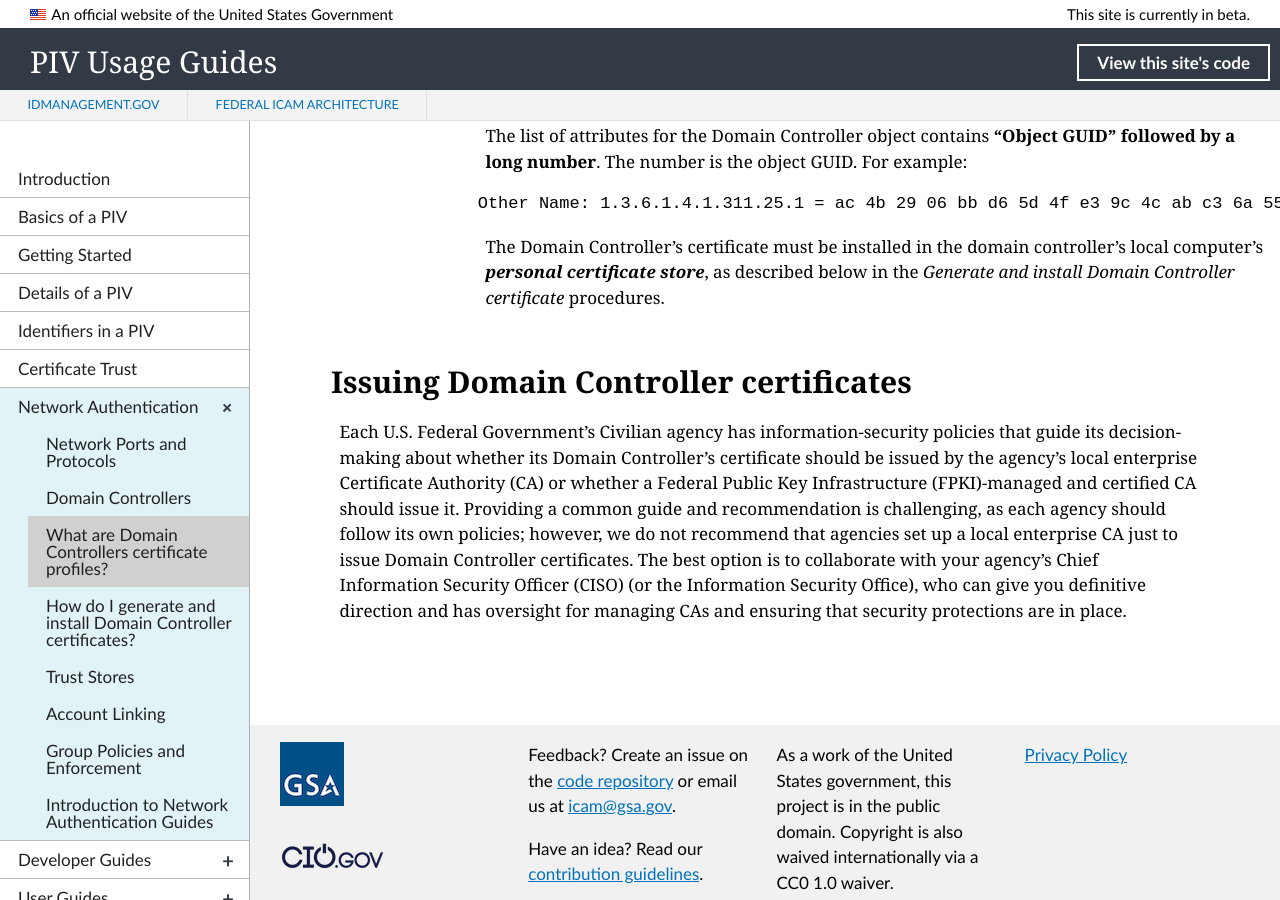
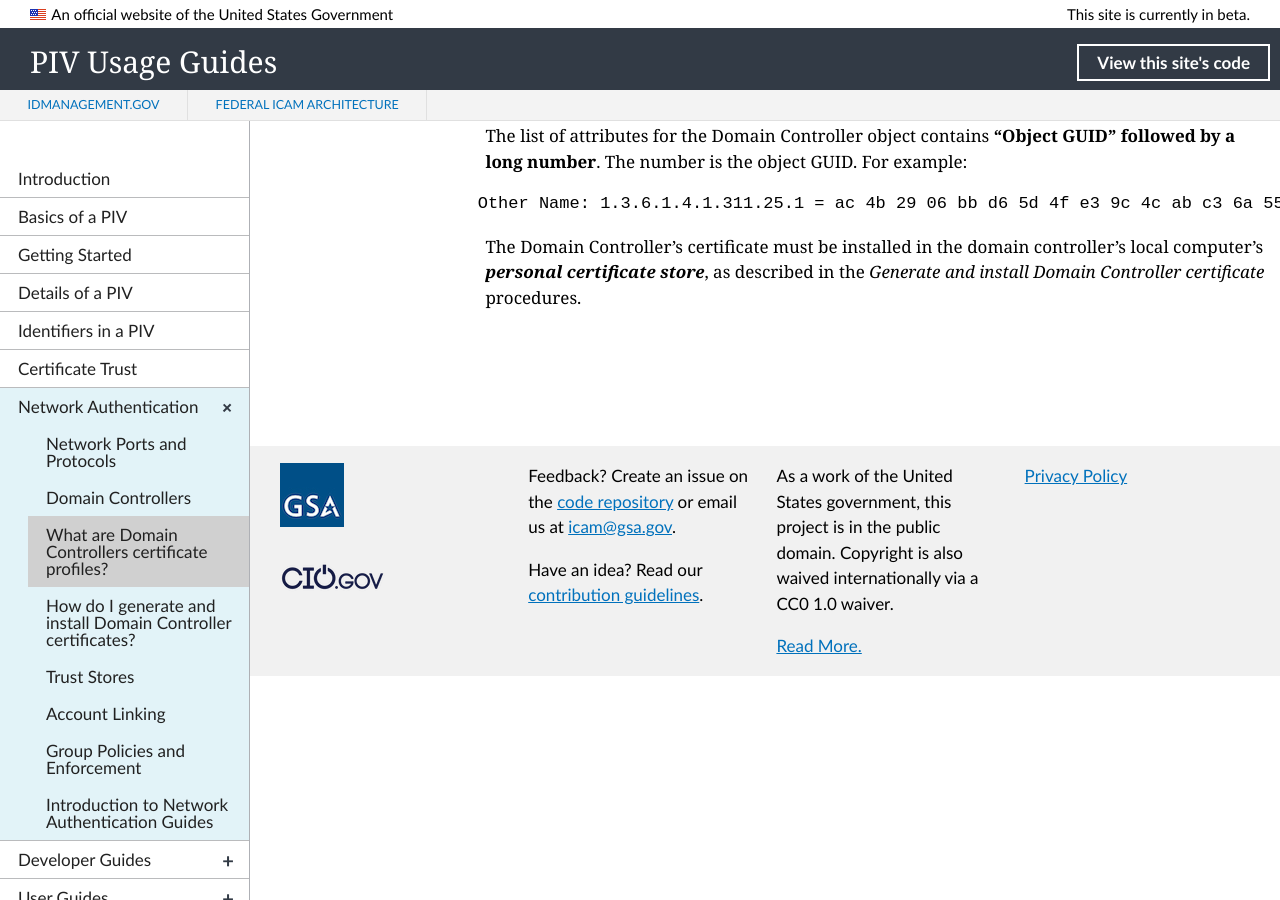
Before and after one commit to GSA/piv-guides, a Jekyll site: the page built from _networkconfig/2a_domaincontrollers.md, in a window 1280 px wide and 900 px high, scrolled down 1235 px. Built offline with Jekyll 4.4.1, drawn with Linux system fonts in a browser that asks for light colours; nearby versions of some CDN libraries.

Commit message:
Update 2a_domaincontrollers.md

```diff
--- a/_networkconfig/2a_domaincontrollers.md
+++ b/_networkconfig/2a_domaincontrollers.md
@@ -36,8 +36,4 @@
 
             Other Name: 1.3.6.1.4.1.311.25.1 = ac 4b 29 06 bb d6 5d 4f e3 9c 4c ab c3 6a 55 d9
 
-    > The Domain Controller's certificate must be installed in the domain controller's local computer's **_personal certificate store_**, as described below in the _Generate and install Domain Controller certificate_ procedures.
-
-## Issuing Domain Controller certificates
-
-Each U.S. Federal Government's Civilian agency has information-security policies that guide its decision-making about whether its Domain Controller's <!-- More than one DC? More than one certificate possible? -->certificate should be issued by the agency's local enterprise Certificate Authority (CA) or whether a Federal Public Key Infrastructure (FPKI)-managed and certified CA should issue it. Providing a common guide and recommendation is challenging, as each agency should follow its own policies; however, we do not recommend that agencies set up a local enterprise CA just to issue Domain Controller certificates. The best option is to collaborate with your agency's Chief Information Security Officer (CISO) (or the Information Security Office), who can give you definitive direction and has oversight for managing CAs and ensuring that security protections are in place.
+    > The Domain Controller's certificate must be installed in the domain controller's local computer's **_personal certificate store_**, as described in the _Generate and install Domain Controller certificate_ procedures.
```
